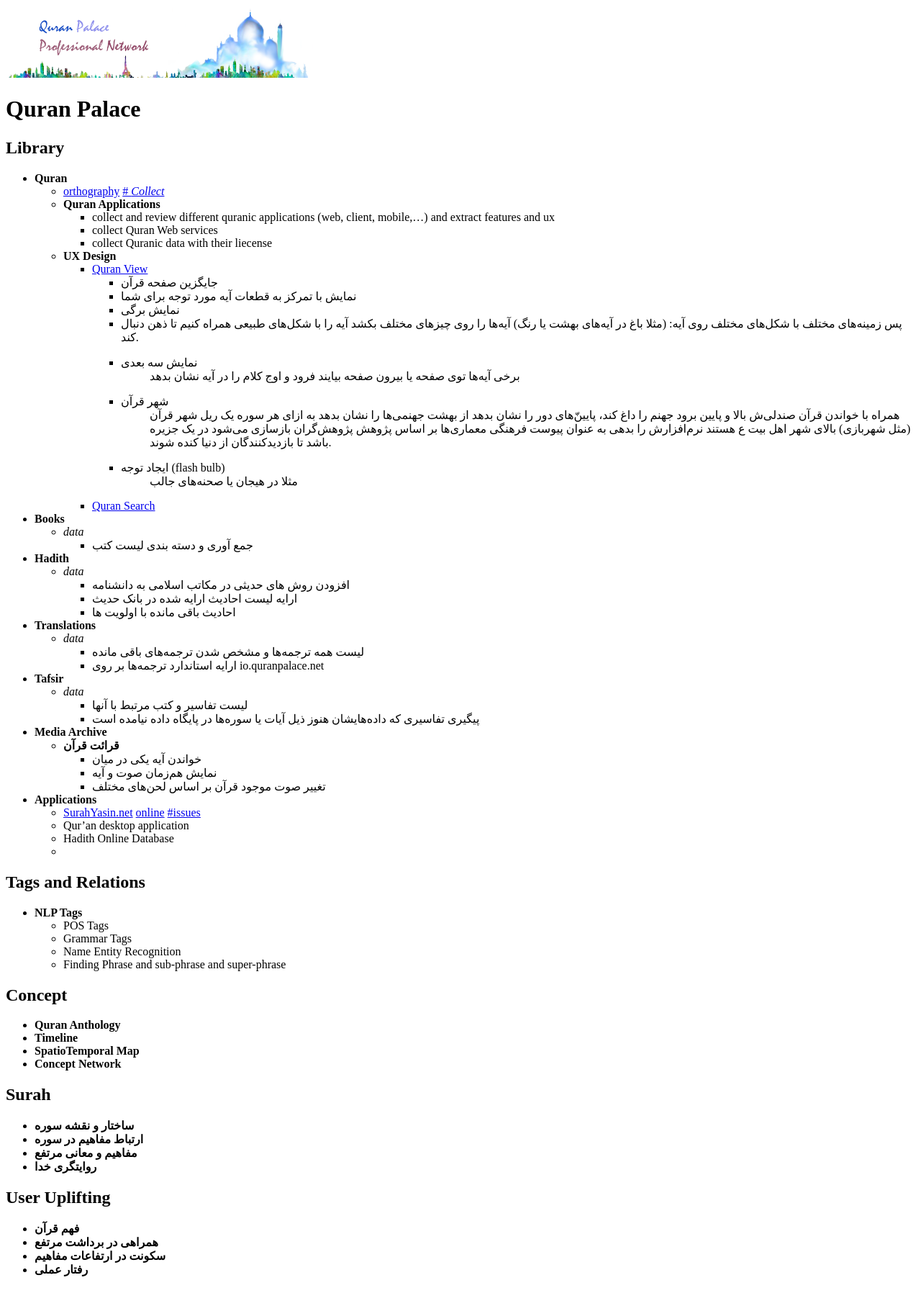
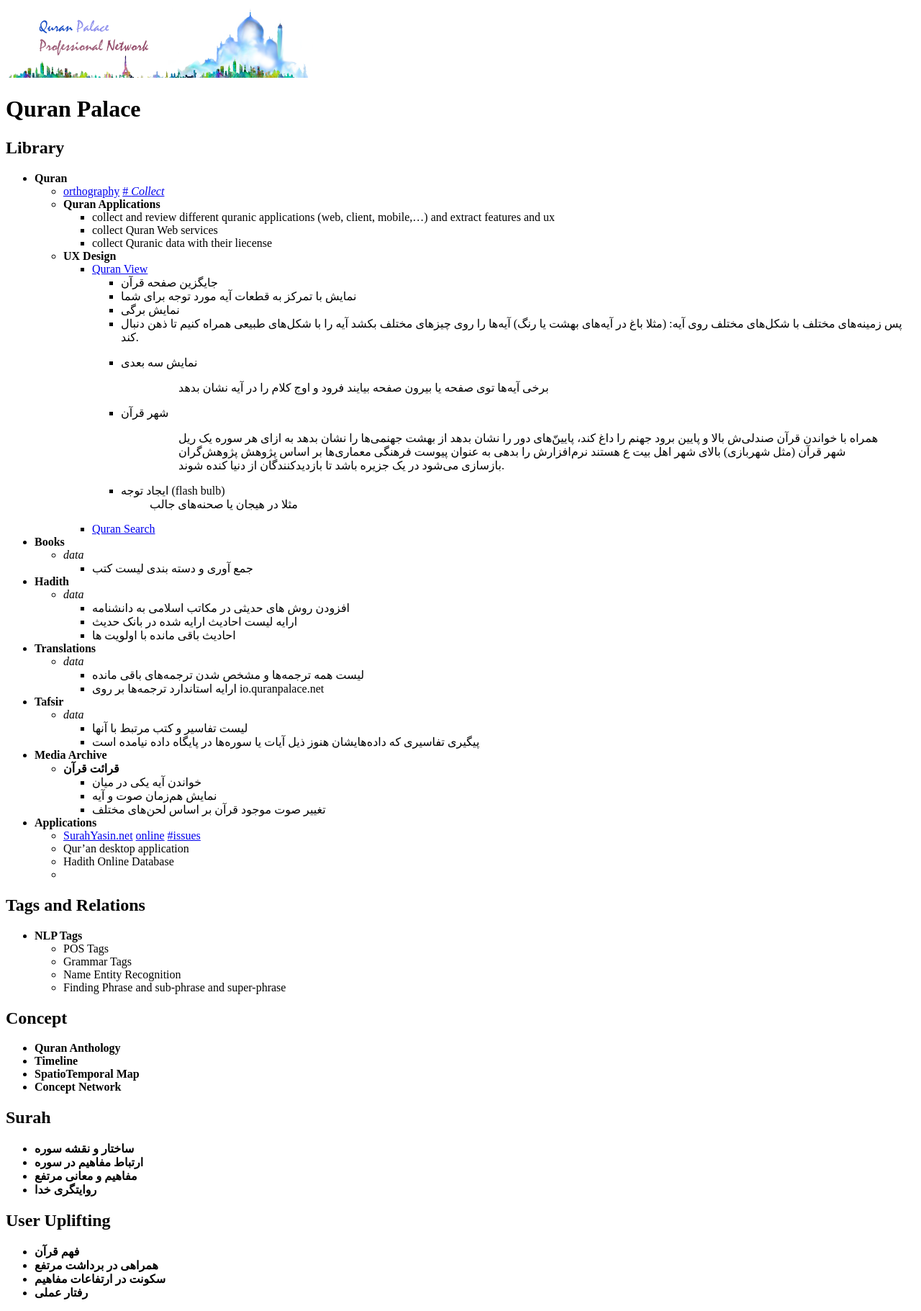
Before and after one commit to QuranPalace/quranpalace.github.io, a Jekyll site: the page built from index.md, in a window 1280 px wide. Shown: the whole page at 72% size. Built offline with Jekyll 4.4.1, drawn with Linux system fonts in a browser that asks for light colours; before the commit the page ends 1789 px from its top, so only the background shows below that.

Commit message:
adding quotes

```diff
--- a/index.md
+++ b/index.md
@@ -19,18 +19,18 @@
 			* نمایش برگی
 			* پس زمینه‌های مختلف با شکل‌های مختلف روی آیه: (مثلا باغ در آیه‌های بهشت یا رنگ) آیه‌ها را روی چیزهای مختلف بکشد آیه را با شکل‌های طبیعی همراه کنیم تا ذهن دنبال کند.
 			* نمایش سه بعدی
-: 			برخی آیه‌ها توی صفحه یا بیرون صفحه بیایند
-			فرود و اوج کلام را در آیه نشان بدهد
+: 			>برخی آیه‌ها توی صفحه یا بیرون صفحه بیایند
+			>فرود و اوج کلام را در آیه نشان بدهد
 			* شهر قرآن
-: 			همراه با خواندن قرآن صندلی‌ش بالا و پایین برود
-			جهنم را داغ کند، پایین‌ّهای دور را نشان بدهد
-			از بهشت جهنمی‌ها را نشان بدهد
-			به ازای هر سوره یک ریل
-			شهر قرآن (مثل شهربازی)
-			بالای شهر اهل بیت ع هستند
-			نرم‌افزارش را بدهی به عنوان پیوست فرهنگی
-			معماری‌ها بر اساس پژوهش پژوهش‌گران بازسازی می‌شود
-			در یک جزیره باشد تا بازدیدکنندگان از دنیا کنده شوند.
+: 			>همراه با خواندن قرآن صندلی‌ش بالا و پایین برود
+			>جهنم را داغ کند، پایین‌ّهای دور را نشان بدهد
+			>از بهشت جهنمی‌ها را نشان بدهد
+			>به ازای هر سوره یک ریل
+			>شهر قرآن (مثل شهربازی)
+			>بالای شهر اهل بیت ع هستند
+			>نرم‌افزارش را بدهی به عنوان پیوست فرهنگی
+			>معماری‌ها بر اساس پژوهش پژوهش‌گران بازسازی می‌شود
+			>در یک جزیره باشد تا بازدیدکنندگان از دنیا کنده شوند.
 			* ایجاد توجه (flash bulb)
 : 			مثلا در هیجان یا صحنه‌های جالب
 		* [Quran Search](QuranSearch)
```
